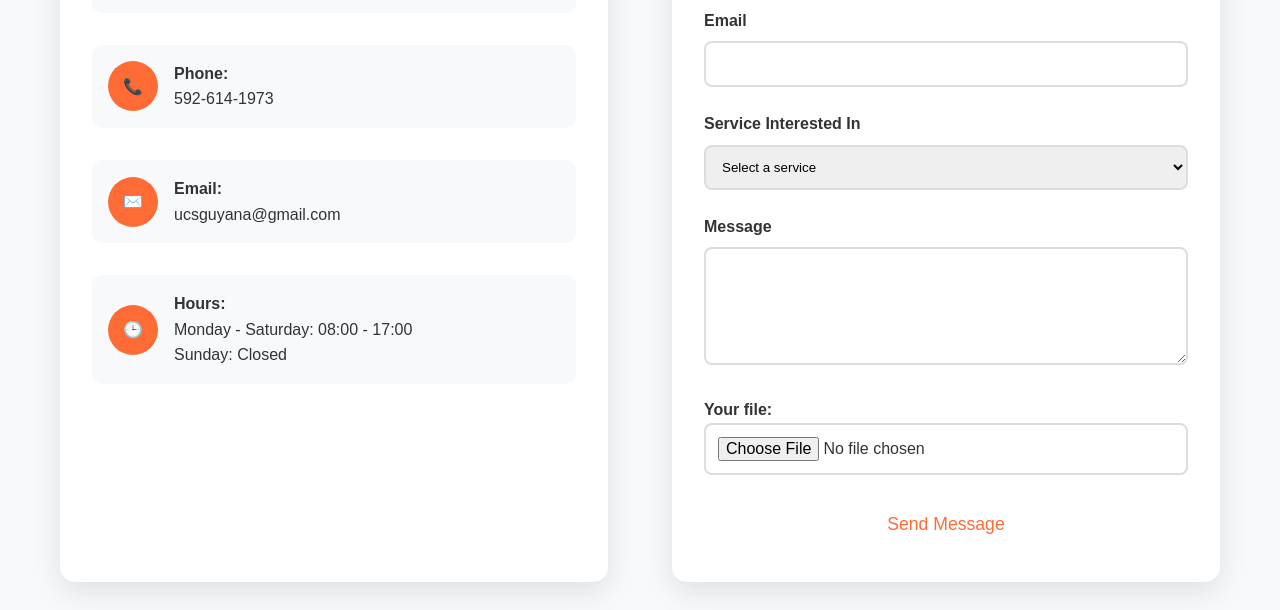
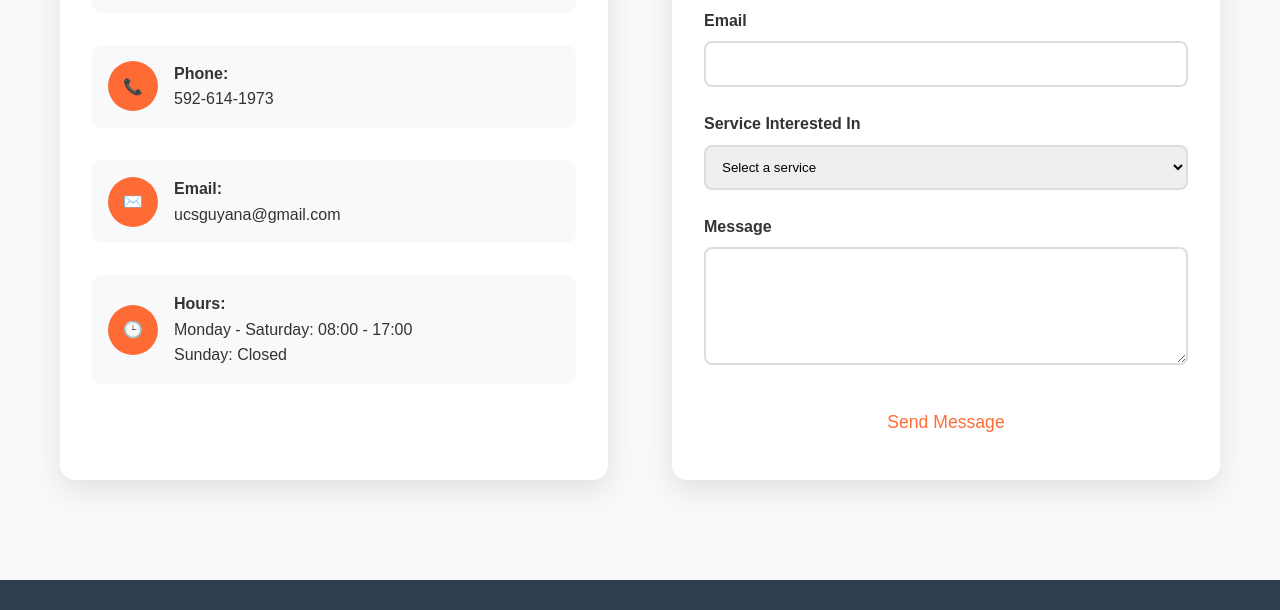
Before and after one commit to Komtigo/ucsguyana-site, a plain HTML site: page index.html in a window 1280 px wide. Shown: the part 3550-4160 px from the top of the page. Drawn offline with Linux system fonts and the light colour scheme.

Commit message:
Fix form submission to Formspree

```diff
--- a/index.html
+++ b/index.html
@@ -755,7 +755,7 @@
 
                 <div class="contact-form fade-in">
                     <h3>Send Us a Message</h3>
-                    <form action="https://formspree.io/f/manjwyld" method="POST" enctype="multipart/form-data">
+                    <form action="https://formspree.io/f/manjwyld" method="POST">
                         <div class="form-group">
                           <label for="name">Name</label>
                           <input type="text" id="name" name="name" required>
@@ -779,13 +779,9 @@
                           <label for="message">Message</label>
                           <textarea id="message" name="message" rows="5" required></textarea>
                         </div>
-                    <div class="form-group">  <label>
-                        Your file:
-                        <input type="file" name="upload">
-                      </label>
-                    </div>
-                    <!-- Optional: this helps Formspree know where to send the reply -->
-                    <input type="hidden" name="_replyto" value="ucsguyana@gmail.com">
+
+                        <!-- Formspree field -->
+                        <input type="hidden" name="_subject" value="New UCSGuyana Website Contact">
 
                         <button type="submit" class="btn btn-primary" style="width: 100%;">Send Message</button>
                       </form>
```
Lines whose indentation alone changed are shown as unchanged.
